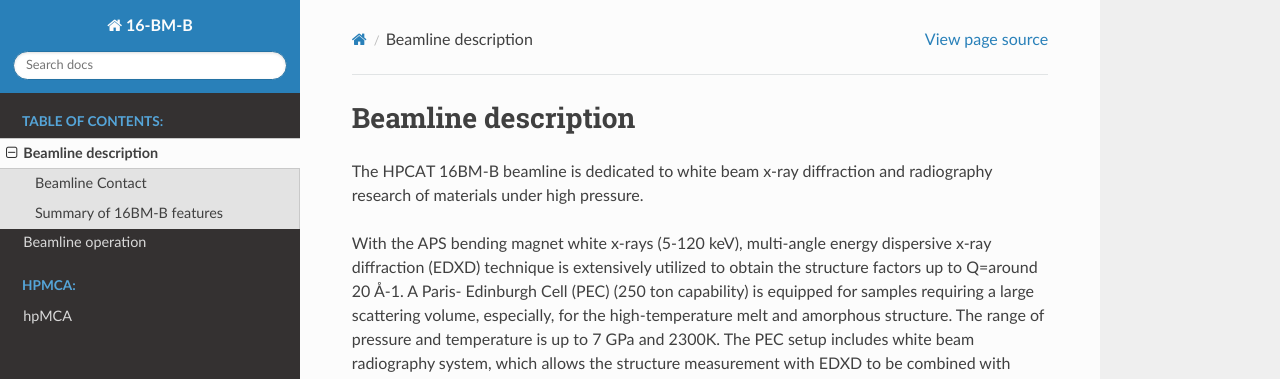
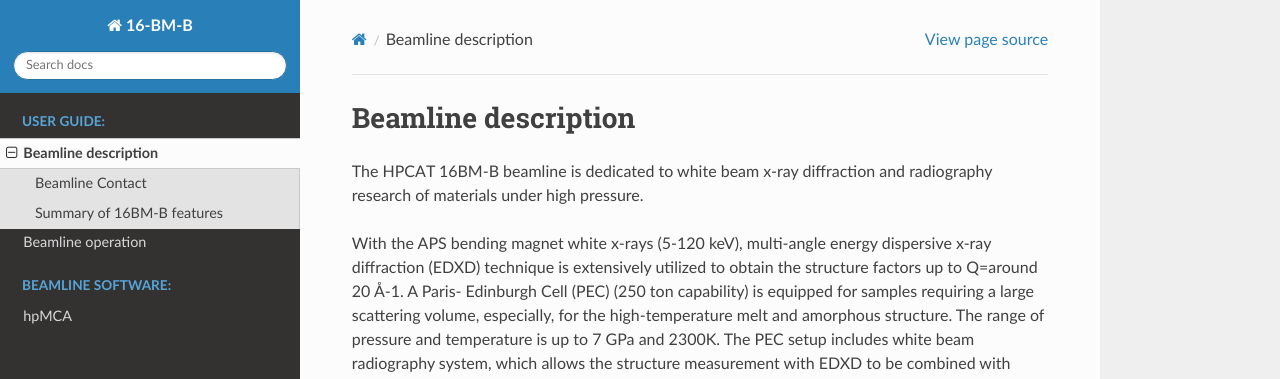
Before and after one commit to taeastmo/16BMB_manual, a Sphinx documentation site: the page built from docs/source/beamline_description.rst, in a window 1280 px wide. Shown: the top 379 px of the page. Built offline with Sphinx 7.4.7 and the Read the Docs theme 2.0.0, drawn with Linux system fonts in a browser that asks for light colours.

Commit message:
Update index.rst

```diff
--- a/docs/source/index.rst
+++ b/docs/source/index.rst
@@ -10,13 +10,13 @@
 
 .. toctree::
    :maxdepth: 2
-   :caption: Table of Contents:
+   :caption: User guide:
 
    beamline_description
    beamline_operation
 
 .. toctree::
    :maxdepth: 2
-   :caption: hpMCA:
+   :caption: Beamline software:
 
    hpmca
```
